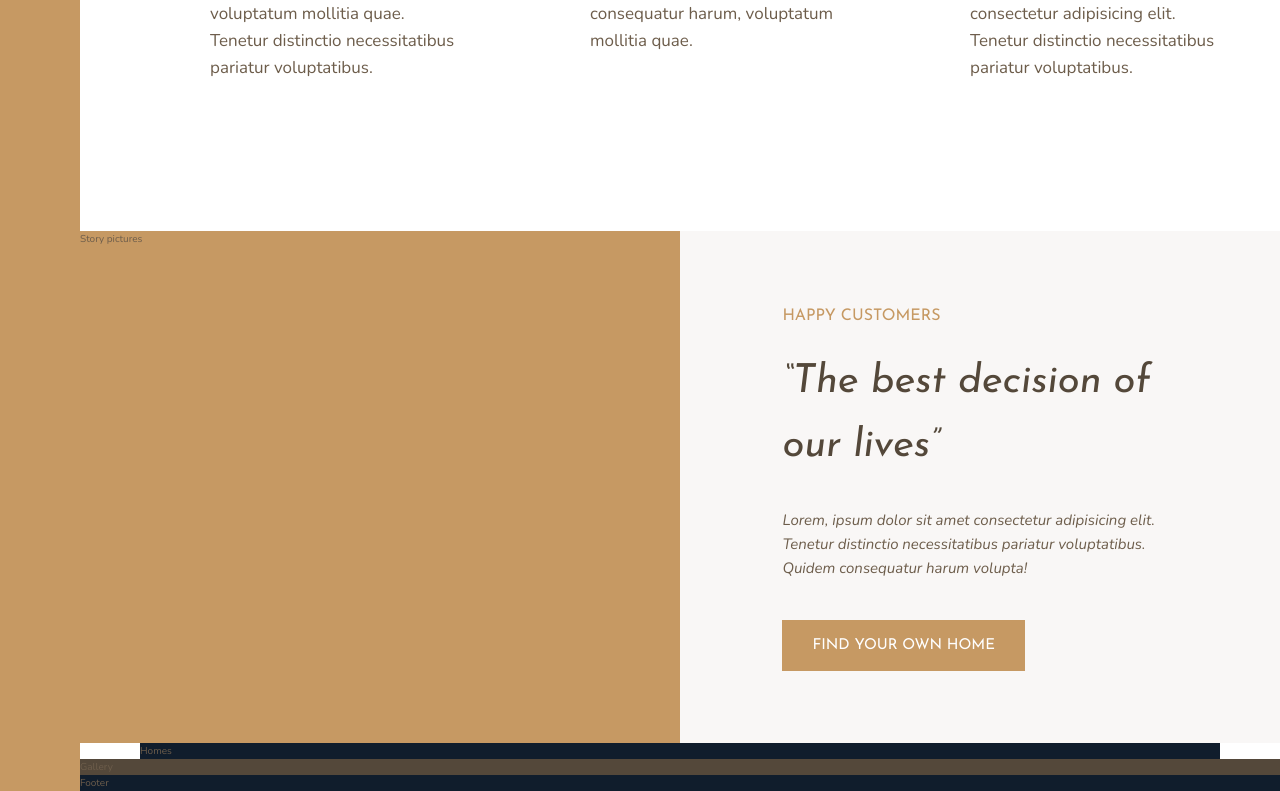
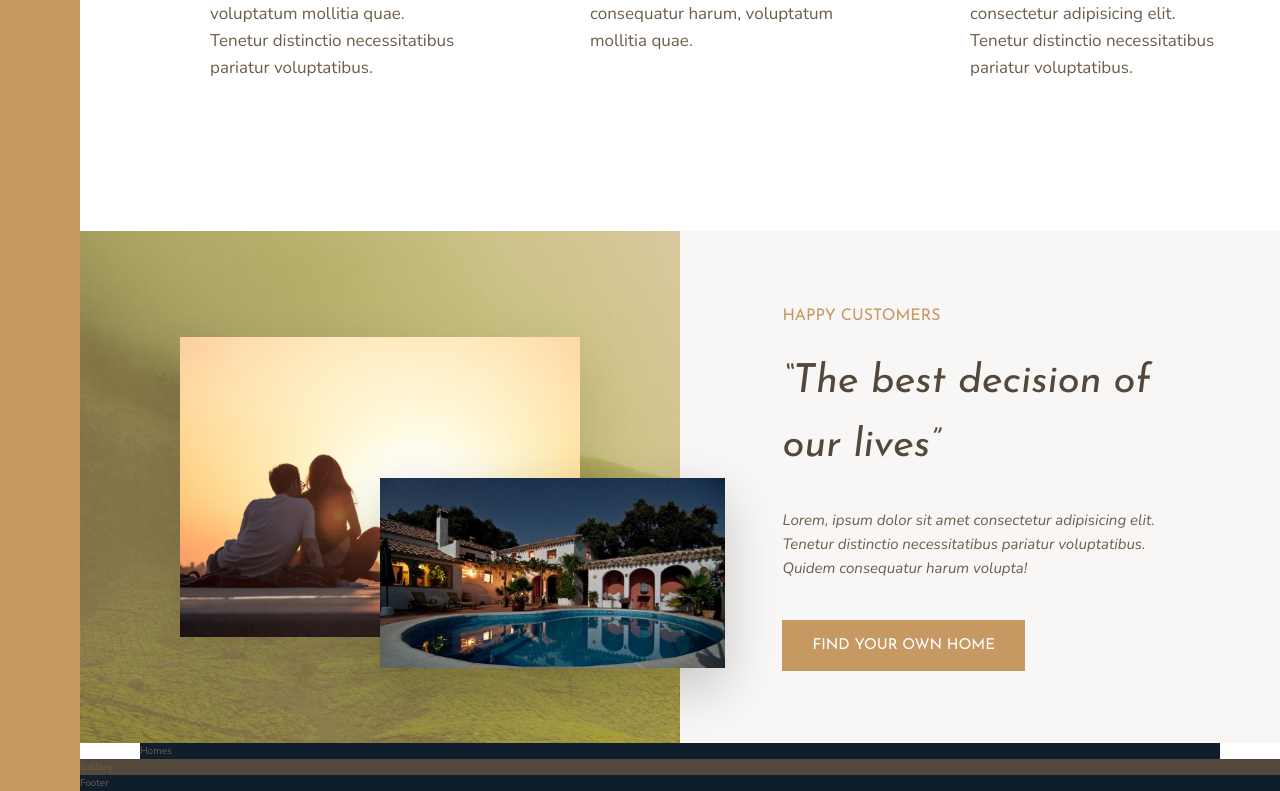
Before and after one commit to anhtran304/nexter, a PHP site: page / in a window 1280 px wide. Shown: the part 1104-1895 px from the top of the page. Run offline with PHP 8.4, Linux system fonts and the light colour scheme.

Commit message:
Finish story

```diff
--- a/css/style.css
+++ b/css/style.css
@@ -107,7 +107,25 @@ body {
 
 .story__pictures {
   background-color: #c69963;
-  grid-column: full-start / col-end 4; }
+  grid-column: full-start / col-end 4;
+  background-image: linear-gradient(rgba(198, 153, 99, 0.5), rgba(198, 153, 99, 0.5)), url(../img/back.jpg);
+  display: grid;
+  grid-template-rows: repeat(6, 1fr);
+  grid-template-columns: repeat(6, 1fr);
+  align-items: center; }
+
+.story__img-1 {
+  width: 100%;
+  grid-row: 2 / 6;
+  grid-column: 2 / 6;
+  box-shadow: 0 2rem 5rem rgba(0, 0, 0, 0.1); }
+
+.story__img-2 {
+  width: 115%;
+  grid-row: 4 / 6;
+  grid-column: 4 / 7;
+  z-index: 20;
+  box-shadow: 0 2rem 5rem rgba(0, 0, 0, 0.2); }
 
 .story__content {
   background-color: #f9f7f6;
--- a/index.html
+++ b/index.html
@@ -84,7 +84,8 @@
 
     <!-- STORIES -->
     <div class="story__pictures">
-      Story pictures
+      <img src="img/story-1.jpeg" alt="Couple with new house" class="story__img-1">
+      <img src="img/story-2.jpeg" alt="New house" class="story__img-2">
     </div>
 
     <div class="story__content">
--- a/sass/_story.scss
+++ b/sass/_story.scss
@@ -2,6 +2,27 @@
     &__pictures {
         background-color: $color-primary;
         grid-column: full-start / col-end 4;
+        background-image: linear-gradient(rgba($color-primary, .5), rgba($color-primary, .5)), url(../img/back.jpg);
+
+        display: grid;
+        grid-template-rows: repeat(6, 1fr);
+        grid-template-columns: repeat(6, 1fr);
+        align-items: center;
+    }
+
+    &__img-1 {
+        width: 100%;
+        grid-row: 2 / 6;
+        grid-column: 2 / 6;
+        box-shadow: 0 2rem 5rem rgba($color: #000000, $alpha: .1);
+    }
+
+    &__img-2 {
+        width: 115%;
+        grid-row: 4 / 6;
+        grid-column: 4 / 7;
+        z-index: 20;
+        box-shadow: 0 2rem 5rem rgba($color: #000000, $alpha: .2);
     }
 
     &__content {
```
